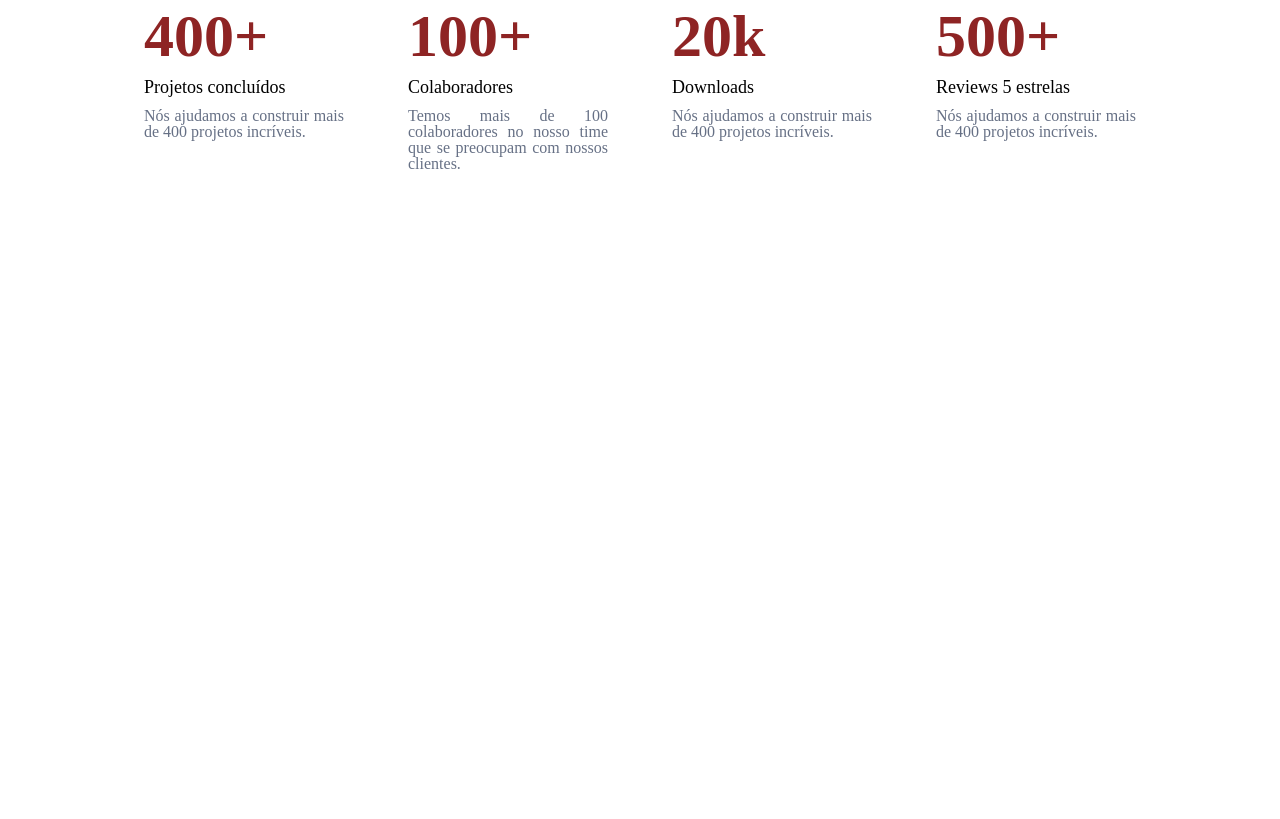
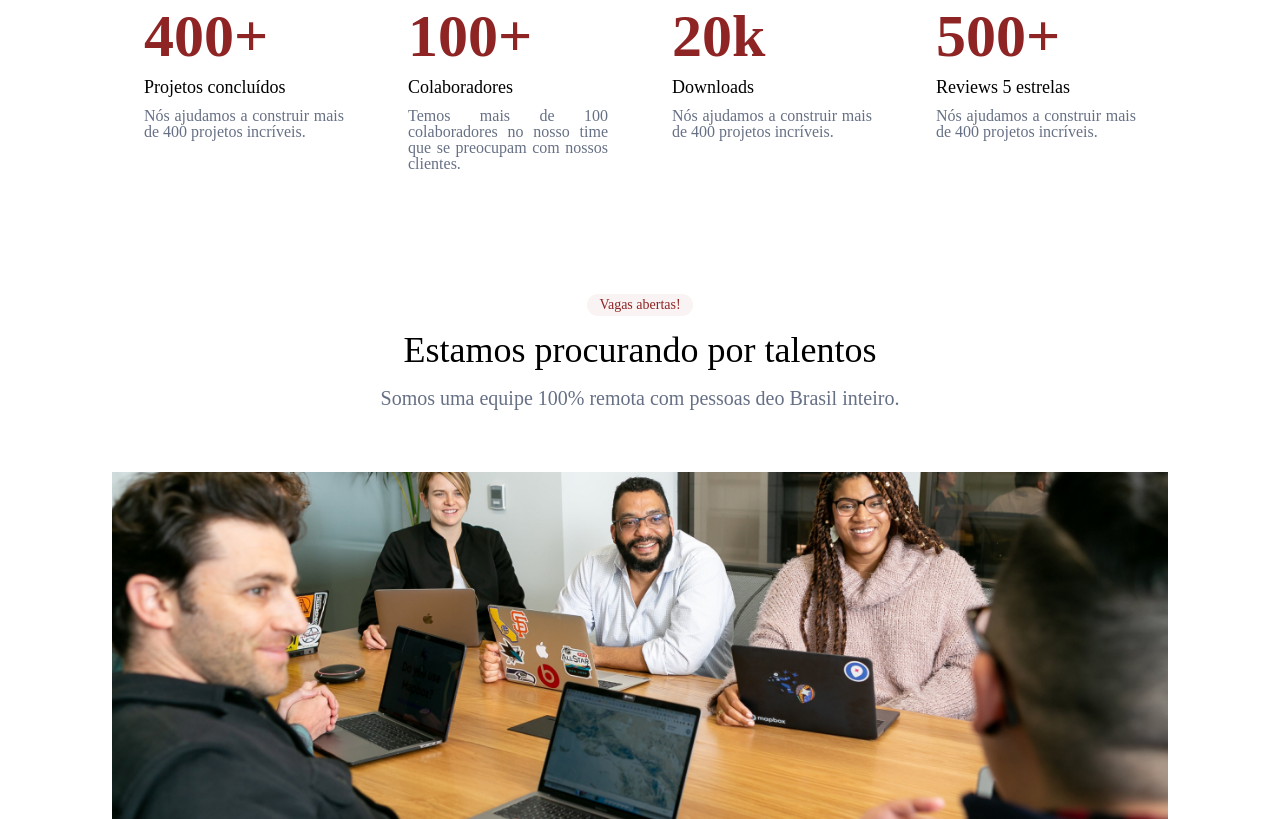
Before and after one commit to allanmalegretti/7DaysOfCode-HTMLeCSS-Alura, a plain HTML site: page index.html in a window 1280 px wide. Shown: the part 481-1300 px from the top of the page. Before the commit the page ends 800 px from the top, so only its background shows below. Drawn offline with Linux system fonts and the light colour scheme.

Commit message:
Dia 4 - Talentos

```diff
--- a/assets/css/style.css
+++ b/assets/css/style.css
@@ -81,12 +81,12 @@ body {
     display: flex;
     justify-content: space-between;
     text-align: justify;
-    height: 288px;
+    min-height: 288px;
+    width: 100%;
 }
 
 .metricas div{
     width: 280px;
-    /* align-items: flex-start; */
     margin: 0px 32px;
 }
 
@@ -107,3 +107,35 @@ body {
     font-size: 16px;
     margin: 12px 0px;
 }
+
+.talentos {
+    display: flex;
+    flex-direction: column;
+    align-items: center;
+}
+
+.talentos span{
+    font-size: 14px;
+    color: var(--main-color);
+    background: rgba(142, 36, 36, 0.05);
+    padding: 4px 12px;
+    border-radius: 16px;
+}
+
+.talentos h3{
+    font-size: 36px;
+    margin-top: 16px;
+}
+
+.talentos p{
+    font-size: 20px;
+    color: var(--text-color);
+    margin-top: 20px;
+}
+
+.talentos img{
+    margin-top: 64px;
+    display: flex;
+    /* max-height: 400px; */
+    max-width: 100%;
+}
--- a/index.html
+++ b/index.html
@@ -60,6 +60,13 @@
             <p>Nós ajudamos a construir mais de 400 projetos incríveis.</p>
         </div>
     </section>
+
+    <section class="talentos">
+        <span>Vagas abertas!</span>
+        <h3>Estamos procurando por talentos</h3>
+        <p>Somos uma equipe 100% remota com pessoas deo Brasil inteiro.</p>
+        <img src="./assets/img/talentos.jpg" alt="Imagem talentos">
+    </section>
 </body>
 
 </html>
```
Also changed, not shown: assets/img/talentos.jpg (added), 1 other file.
